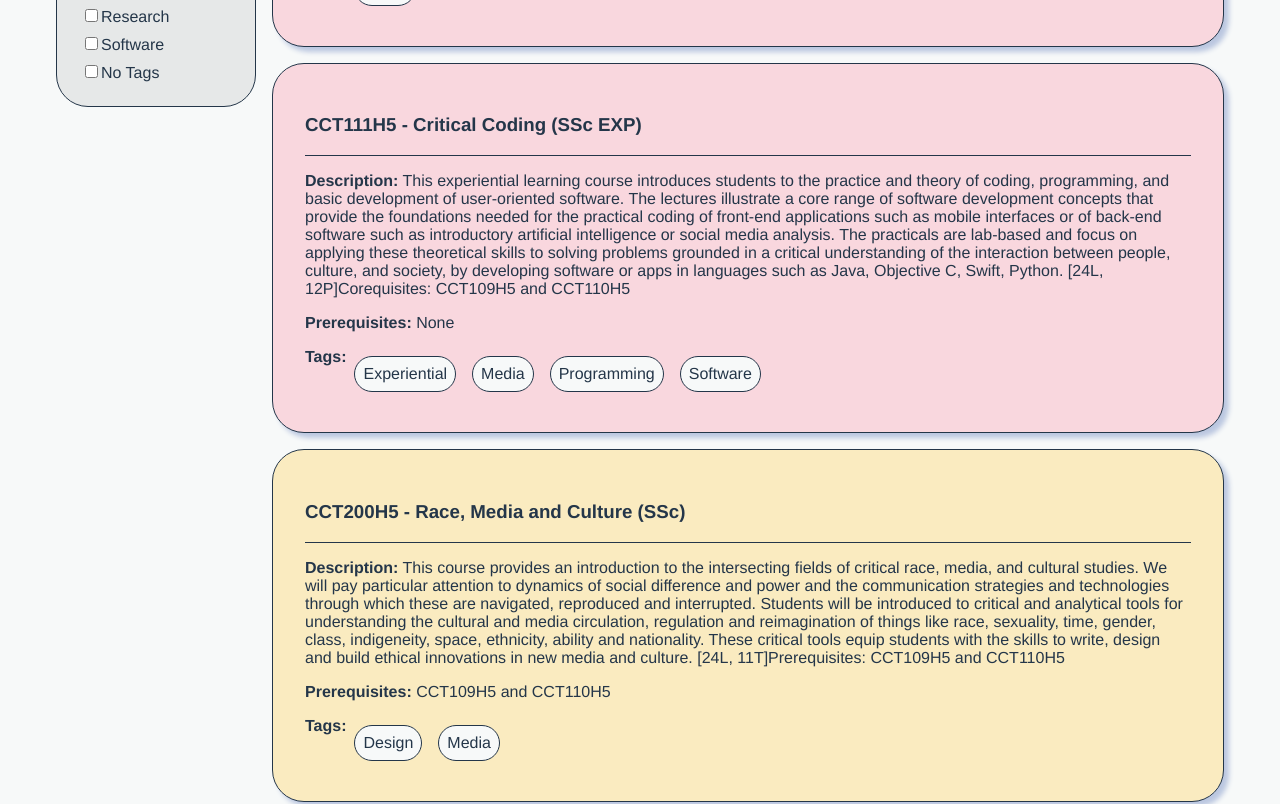
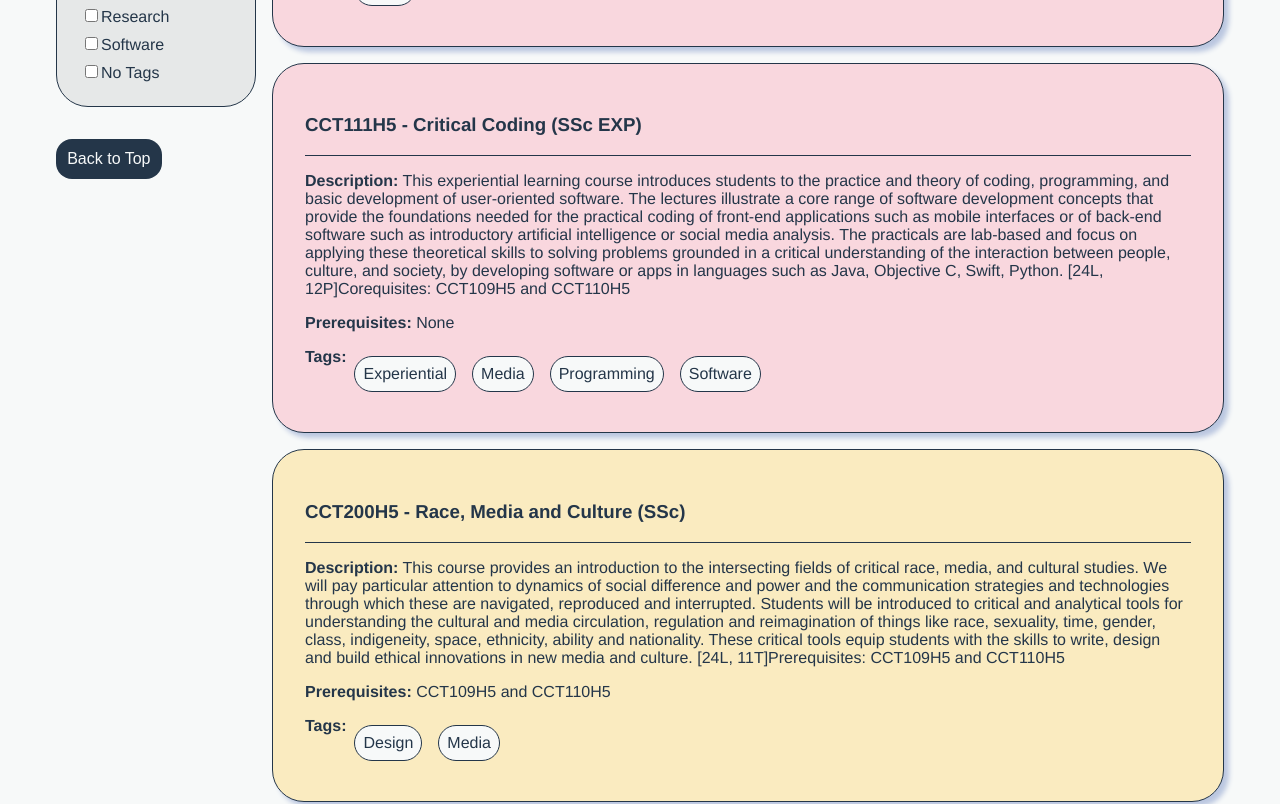
Before and after one commit to jessly5/Course-Check, a Vue app in the folder course-check/: page / in a window 1280 px wide. Shown: the part 840-1644 px from the top of the page. Built offline with nearby package versions, Linux system fonts and the light colour scheme.

Commit message:
needed to add more quotations, and sticky top button works for pc

```diff
--- a/course-check/src/App.vue
+++ b/course-check/src/App.vue
@@ -7,18 +7,18 @@
 				<h2 class="filterLabel">I'm looking for:</h2>
 
 				<CourseFilter
-					v-bind:filterGroupName="year"
+					v-bind:filterGroupName="'year'"
 					v-bind:filterTitle="'Filter by year:'"
 					v-bind:filterOptions="this.yearFilters"
 				/>
 				<CourseFilter
-					v-bind:filterGroupName="topic"
+					v-bind:filterGroupName="'topic'"
 					v-bind:filterTitle="'Filter by topic:'"
 					v-bind:filterOptions="this.topicFilters"
 				/>
+
+				<span><a href="#filters"><button id="stickyTop">Back to Top</button></a></span>
 			</div>
-
-			<!--<span><a href="#filters"><button id="stickyTop">Back to Top</button></a></span>-->
 
 			<div>
 				<h2 class="searchLabel">Search Results</h2>
@@ -173,7 +173,7 @@ footer {
 	color: #F7F9F9;
 	padding: 0.7em;
 	font-size: 1em;
-	float: right;
+	float: left;
 	margin: 1em 1em 0 0;
 }
 #stickyTop:hover {
```
